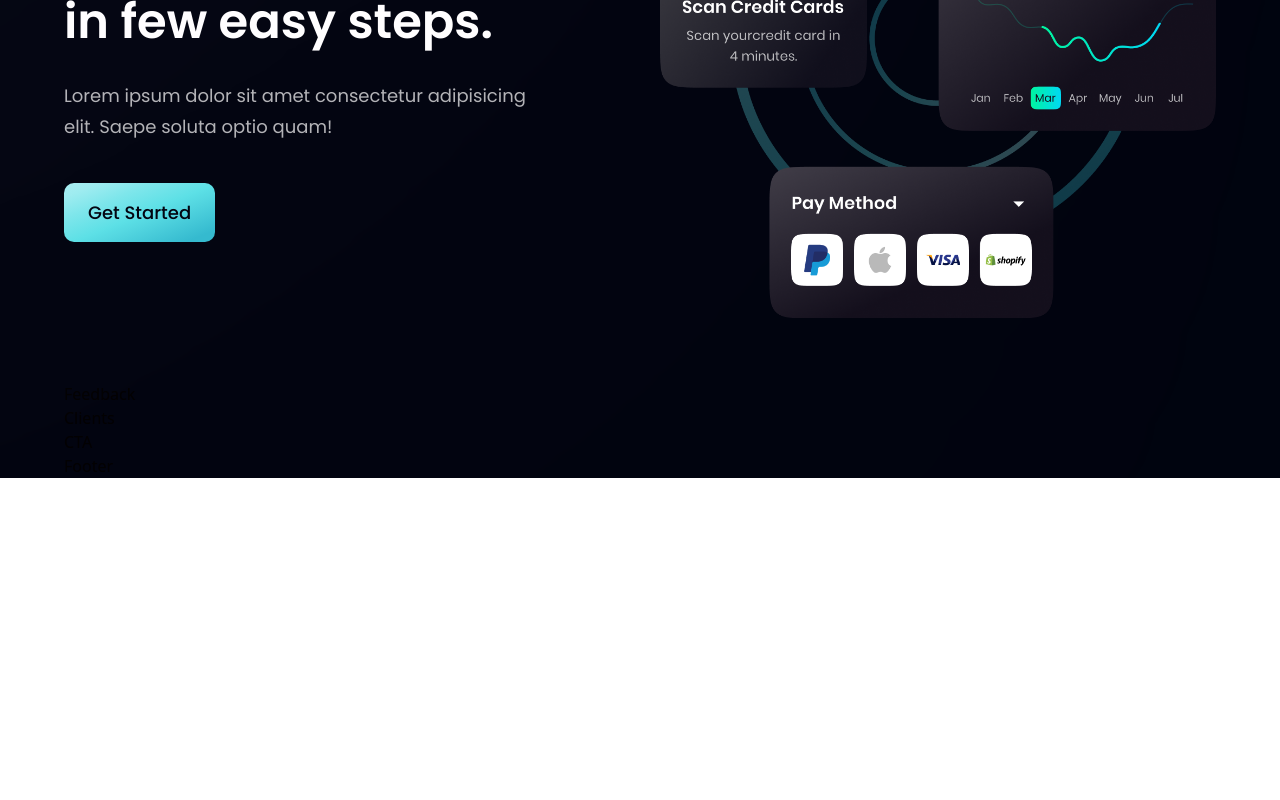
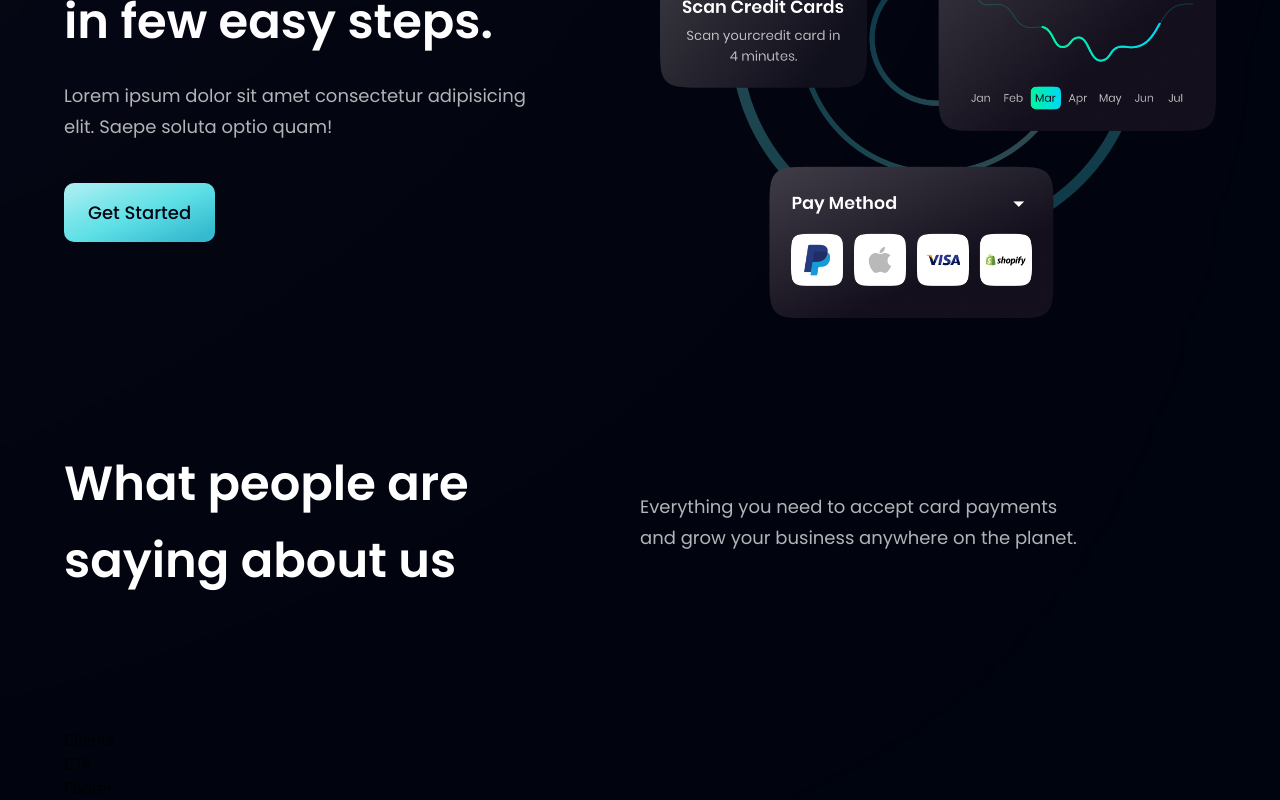
Before and after one commit to yeasinrafee/bank_modern_app, a React (Vite) app in the folder project_hoobank-main/: page / in a window 1280 px wide. Shown: the part 2514-3314 px from the top of the page. Before the commit the page ends 2992 px from the top, so only its background shows below. Built offline with nearby package versions, Linux system fonts and the light colour scheme.

Commit message:
Heading and text are added into testimonials section

```diff
--- a/project_hoobank-main/src/components/Testimonials.jsx
+++ b/project_hoobank-main/src/components/Testimonials.jsx
@@ -3,8 +3,16 @@ import styles from "../style";
 import FeedbackCard from './FeedbackCard';
 
 const Testimonials = () =>(
-  <section>
-    Feedback
+  <section id="clients" className={`${styles.paddingY} ${styles.flexCenter} flex-col relative`}>
+    {/* {TODO} */}
+    <div/>
+
+    <div className="w-full flex justify-between items-center md:flex-row flex-col sm:mb-16 mb-6 relative z-[1]">
+      <h1 className={styles.heading2}>What people are <br className="sm:block hidden"/> saying about us</h1>
+      <div className="w-full md:mt-0 mt-6">
+        <p className={`${styles.paragraph} text-left max-w-[450px]`}>Everything you need to accept card payments and grow your business anywhere on the planet.</p>
+      </div>
+    </div>
   </section>
 )
 
```
